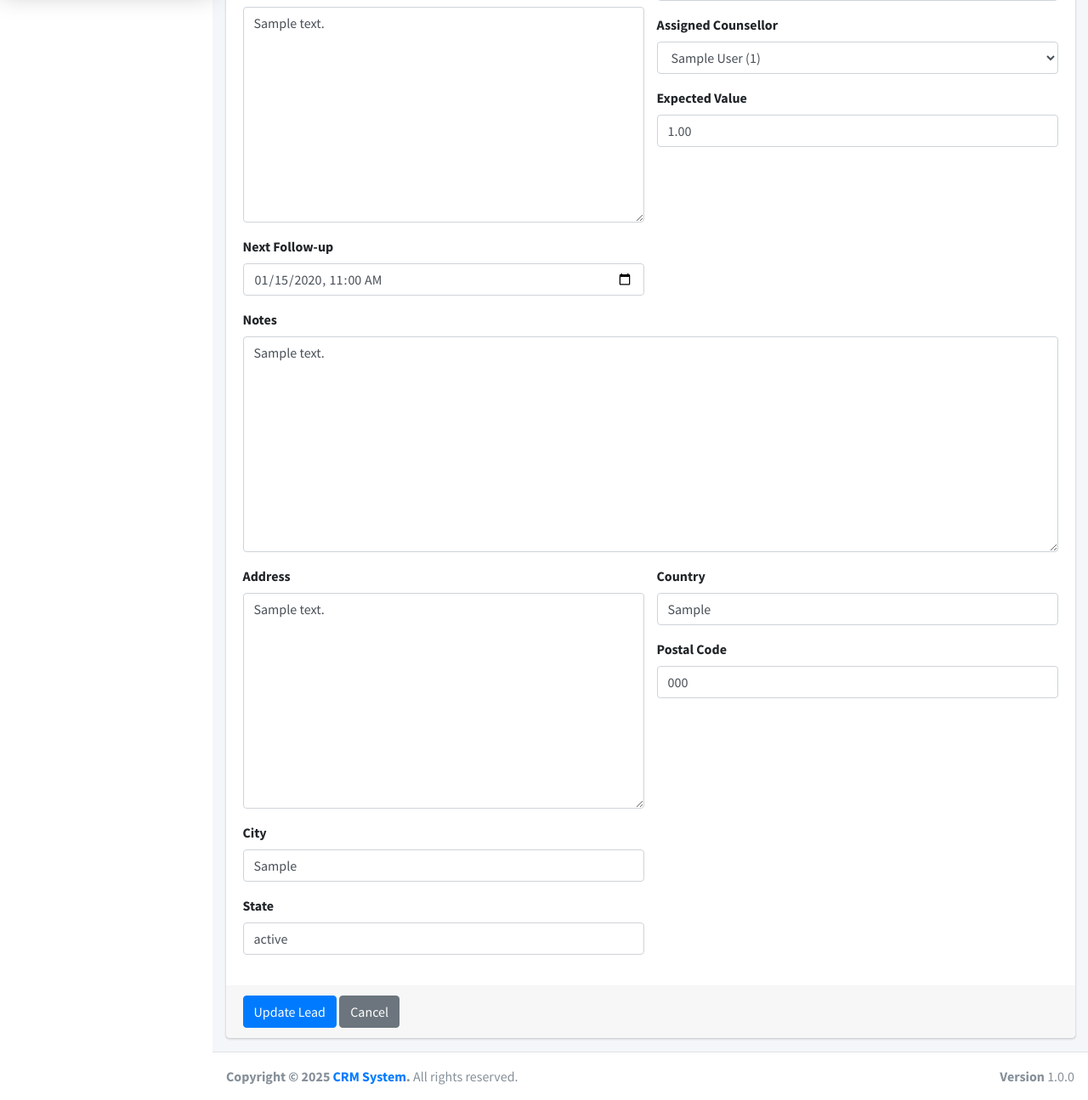
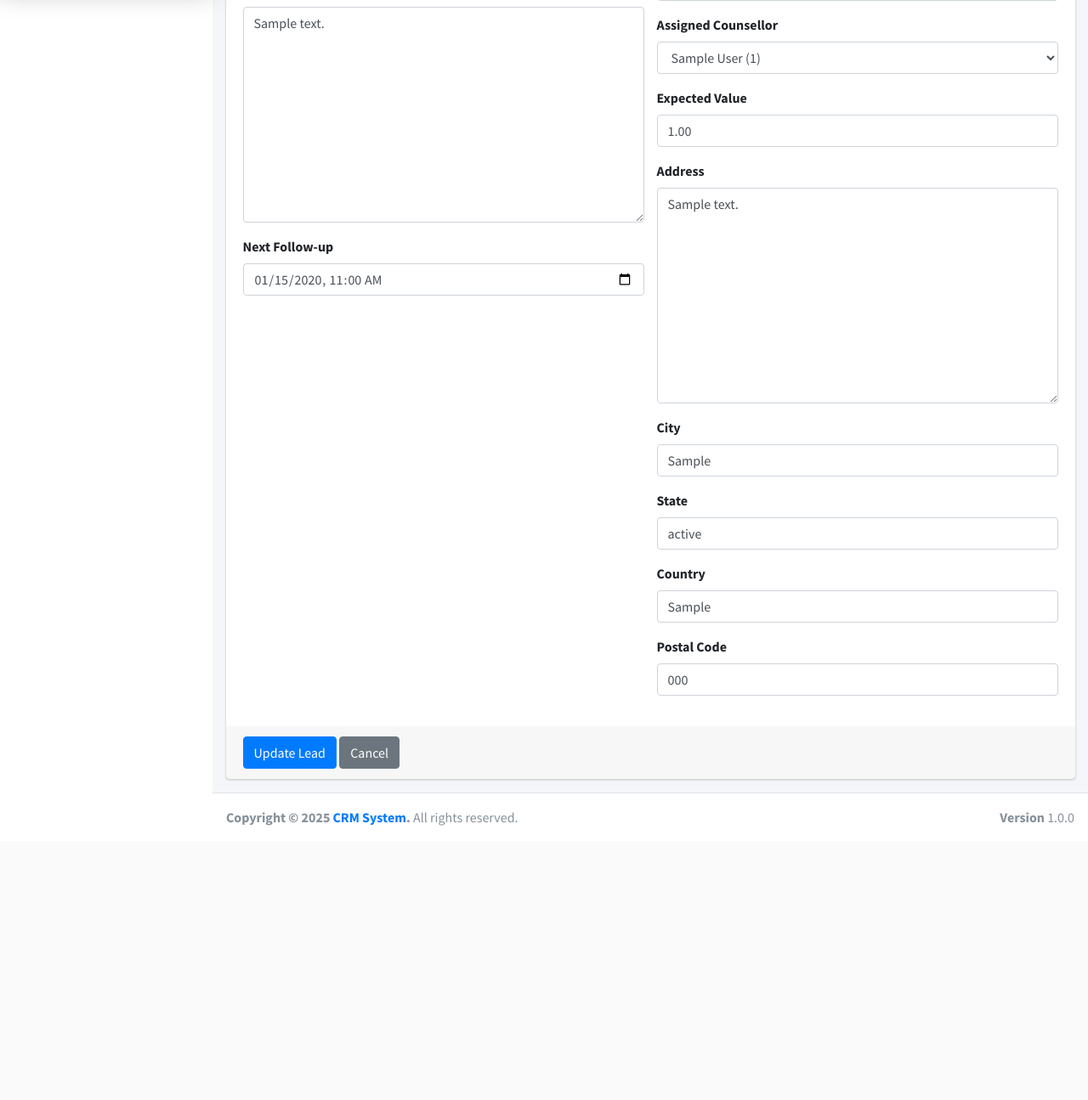
Before and after one commit to Hackersh18/CRM-Portal, a Django app: page /leads/edit/1/ in a window 1280 px wide. Shown: the part 822-2117 px from the top of the page at 85% size. After the commit the page ends 1794 px from the top, so only its background shows below. Run offline with Django 3.2, Linux system fonts and the light colour scheme; a user stored in the database is signed in; tables that the repository leaves empty hold one stand-in row (values such as "Sample post"); some libraries are stand-ins or nearby versions.

Commit message:
Additional updates to edit lead template

```diff
--- a/main_app/templates/admin_template/edit_lead.html
+++ b/main_app/templates/admin_template/edit_lead.html
@@ -156,21 +156,6 @@
                                             <span class="text-danger">{{form.expected_value.errors}}</span>
                                         {% endif %}
                                     </div>
-                                </div>
-                            </div>
-                            <div class="row">
-                                <div class="col-md-12">
-                                    <div class="form-group">
-                                        <label>Notes</label>
-                                        {{form.notes}}
-                                        {% if form.notes.errors %}
-                                            <span class="text-danger">{{form.notes.errors}}</span>
-                                        {% endif %}
-                                    </div>
-                                </div>
-                            </div>
-                            <div class="row">
-                                <div class="col-md-6">
                                     <div class="form-group">
                                         <label>Address</label>
                                         {{form.address}}
@@ -192,8 +177,6 @@
                                             <span class="text-danger">{{form.state.errors}}</span>
                                         {% endif %}
                                     </div>
-                                </div>
-                                <div class="col-md-6">
                                     <div class="form-group">
                                         <label>Country</label>
                                         {{form.country}}
```
